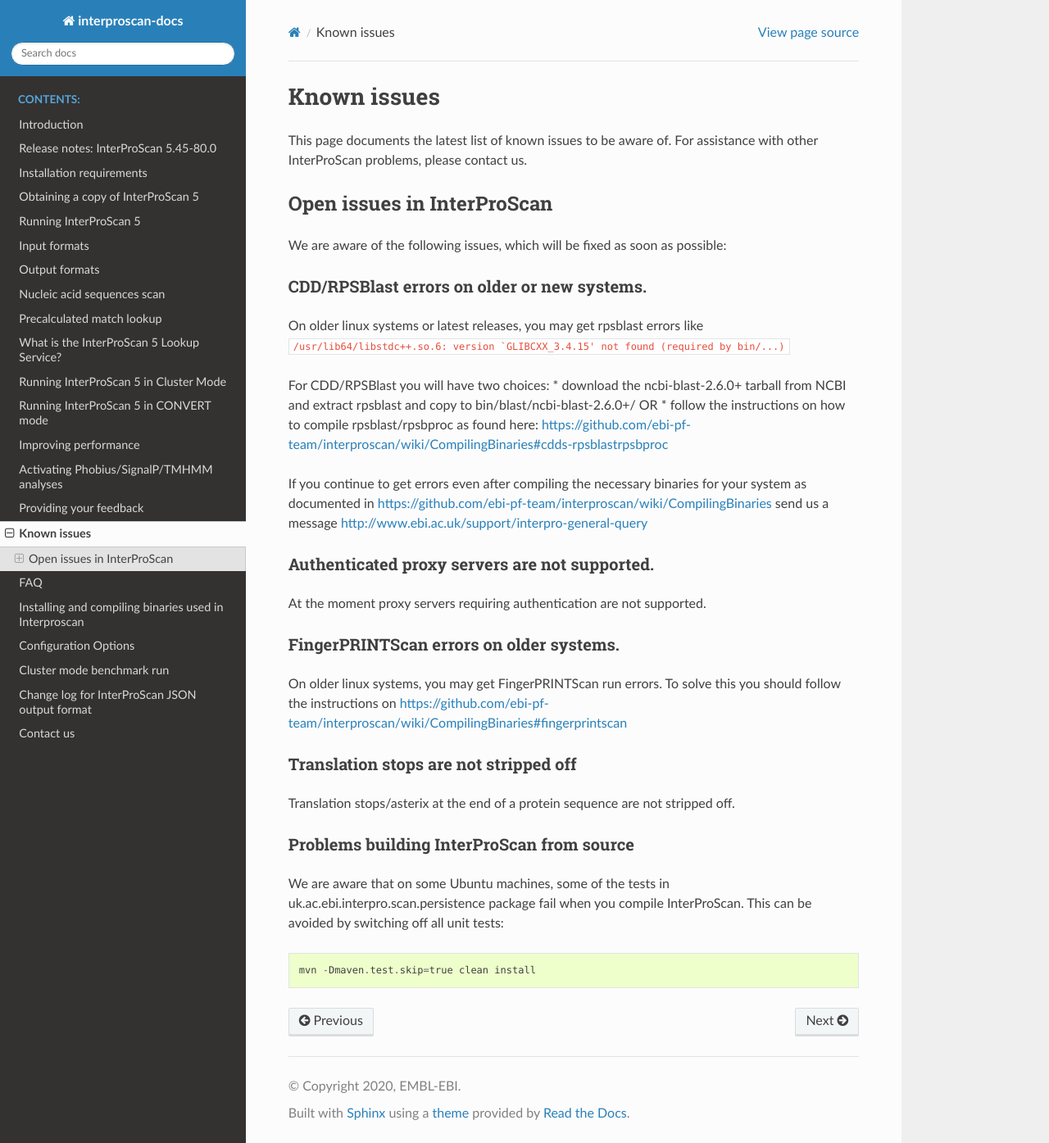
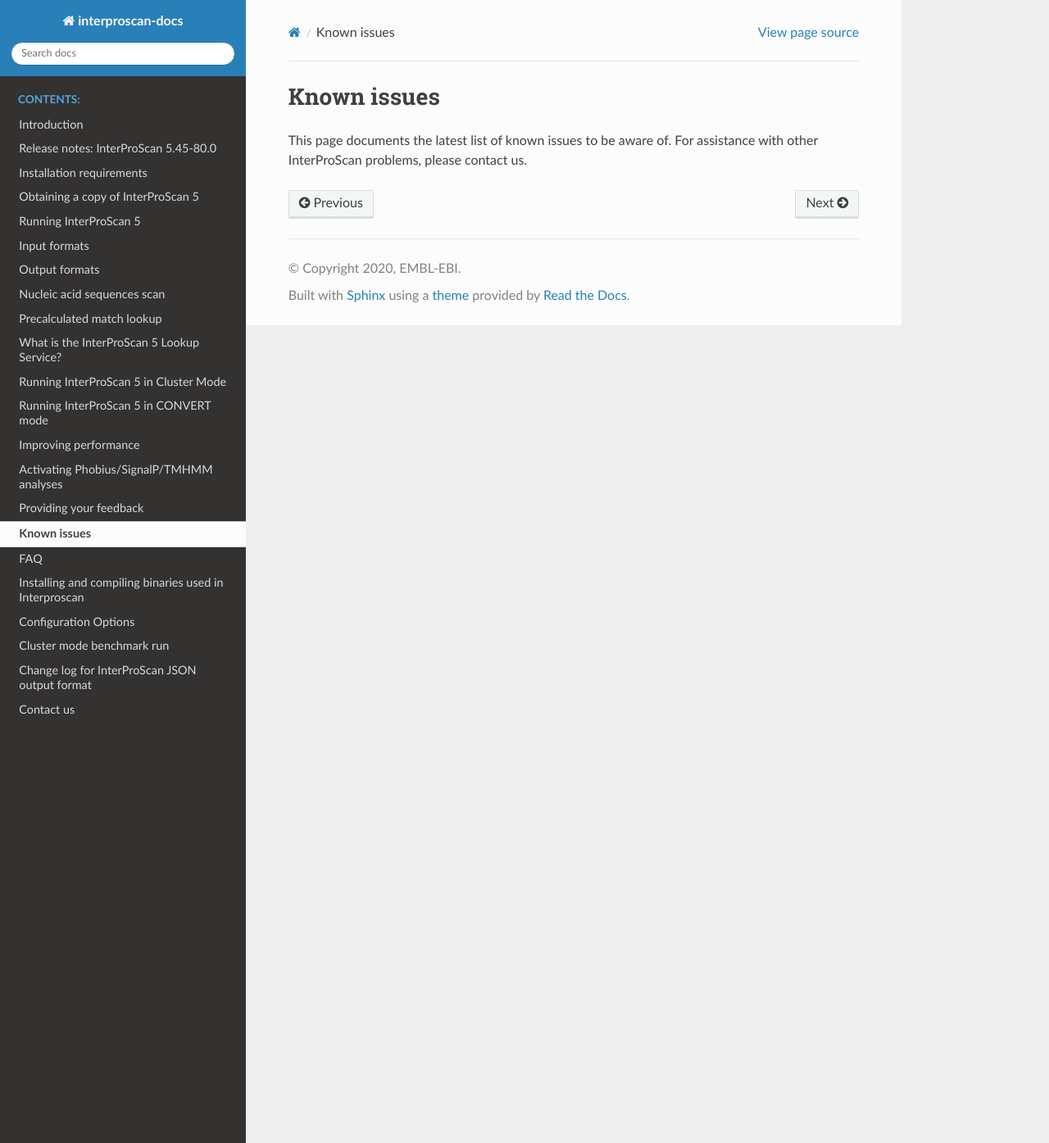
Before and after one commit to ebi-pf-team/interproscan-docs, a Sphinx documentation site: the page built from docs/KnownIssues.rst, in a window 1280 px wide and 1395 px high. Shown: the whole window at 82% size. Built offline with Sphinx 7.4.7 and the Read the Docs theme 2.0.0, drawn with Linux system fonts in a browser that asks for light colours.

```diff
--- a/docs/KnownIssues.rst
+++ b/docs/KnownIssues.rst
@@ -3,56 +3,3 @@ Known issues
 
 This page documents the latest list of known issues to be aware of. For
 assistance with other InterProScan problems, please contact us.
-
-Open issues in InterProScan
----------------------------
-
-We are aware of the following issues, which will be fixed as soon as
-possible:
-
-CDD/RPSBlast errors on older or new systems.
-~~~~~~~~~~~~~~~~~~~~~~~~~~~~~~~~~~~~~~~~~~~~
-
-On older linux systems or latest releases, you may get rpsblast errors
-like
-``/usr/lib64/libstdc++.so.6: version `GLIBCXX_3.4.15' not found (required by bin/...)``
-
-For CDD/RPSBlast you will have two choices: \* download the
-ncbi-blast-2.6.0+ tarball from NCBI and extract rpsblast and copy to
-bin/blast/ncbi-blast-2.6.0+/ OR \* follow the instructions on how to
-compile rpsblast/rpsbproc as found here:
-https://github.com/ebi-pf-team/interproscan/wiki/CompilingBinaries#cdds-rpsblastrpsbproc
-
-If you continue to get errors even after compiling the necessary
-binaries for your system as documented in
-https://github.com/ebi-pf-team/interproscan/wiki/CompilingBinaries send
-us a message http://www.ebi.ac.uk/support/interpro-general-query
-
-Authenticated proxy servers are not supported.
-~~~~~~~~~~~~~~~~~~~~~~~~~~~~~~~~~~~~~~~~~~~~~~
-
-At the moment proxy servers requiring authentication are not supported.
-
-FingerPRINTScan errors on older systems.
-~~~~~~~~~~~~~~~~~~~~~~~~~~~~~~~~~~~~~~~~
-
-On older linux systems, you may get FingerPRINTScan run errors. To solve
-this you should follow the instructions on
-https://github.com/ebi-pf-team/interproscan/wiki/CompilingBinaries#fingerprintscan
-
-Translation stops are not stripped off
-~~~~~~~~~~~~~~~~~~~~~~~~~~~~~~~~~~~~~~
-
-Translation stops/asterix at the end of a protein sequence are not
-stripped off.
-
-Problems building InterProScan from source
-~~~~~~~~~~~~~~~~~~~~~~~~~~~~~~~~~~~~~~~~~~
-
-We are aware that on some Ubuntu machines, some of the tests in
-uk.ac.ebi.interpro.scan.persistence package fail when you compile
-InterProScan. This can be avoided by switching off all unit tests:
-
-::
-
-    mvn -Dmaven.test.skip=true clean install
```
Also changed, not shown: docs/OutputFormats.rst (+20 -1 lines).
